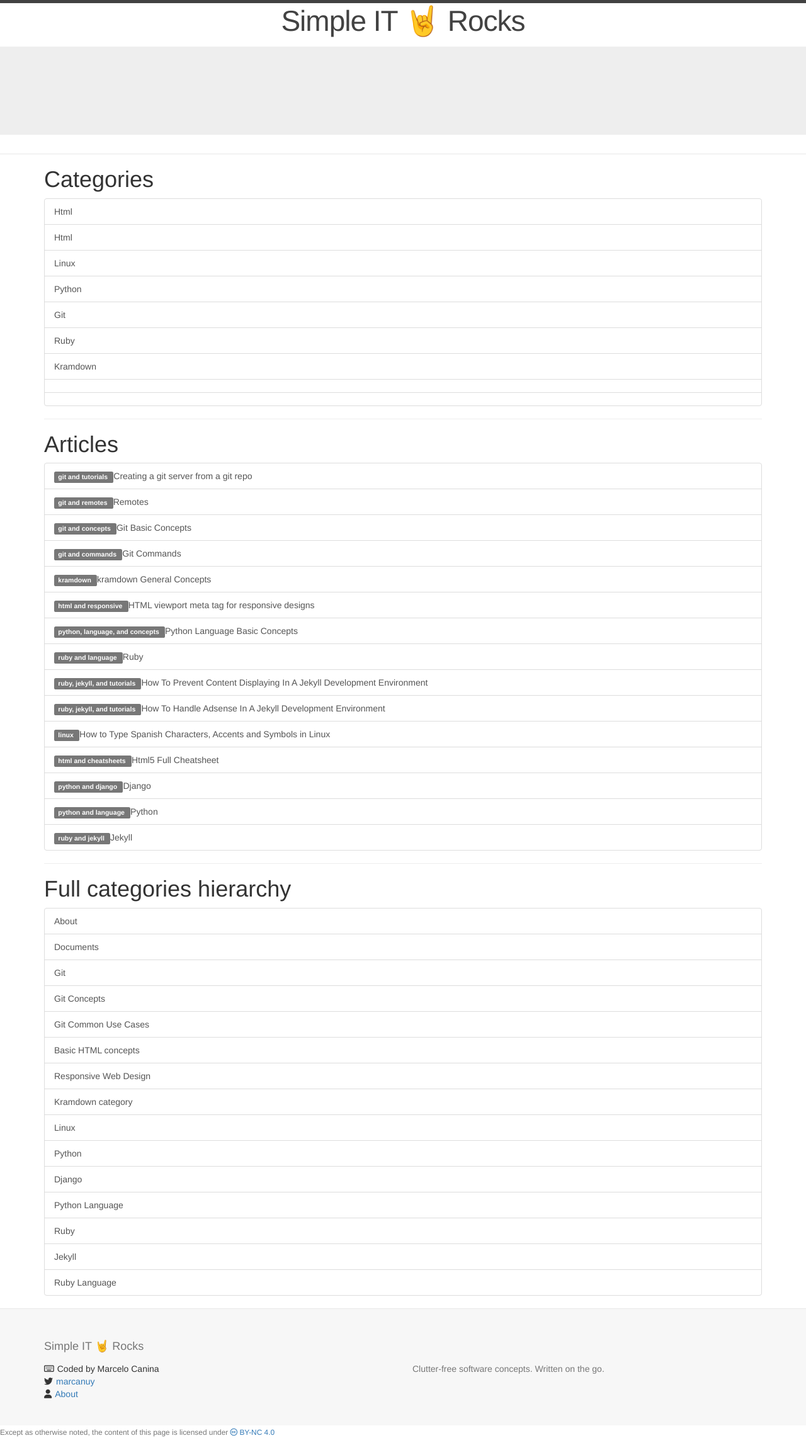
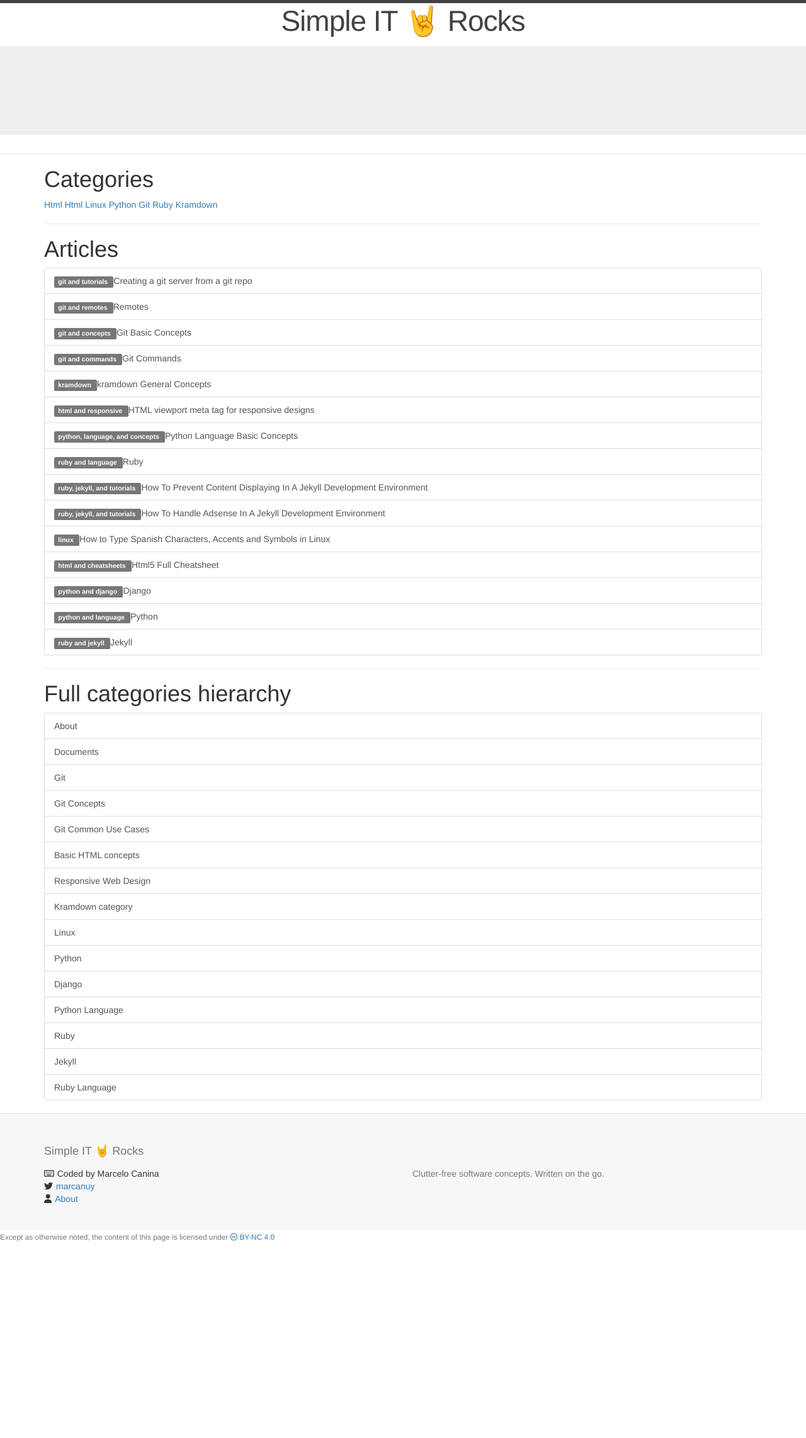
Before and after one commit to marcanuy/simpleit.rocks, a Jekyll site: the page built from index.html, in a window 1280 px wide. Shown: the whole page at 63% size. Built offline with Jekyll 4.4.1, drawn with Linux system fonts in a browser that asks for light colours; nearby versions of some CDN libraries; library files that are not in the unit come from our copies; after the commit the page ends 1974 px from its top, so only the background shows below that.

Commit message:
switched to categories in homepage as nav

```diff
--- a/index.html
+++ b/index.html
@@ -23,15 +23,16 @@ description: >
 
     {% assign categories = first_level_categories | split: ',' | uniq %}
 
-    <div class="list-group">
+    <nav class="nav nav-inline">
       {% for category in categories %}
       {% unless category == blank %}
-      <a class="list-group-item" href="{{ site.baseurl }}/{{ site.docs_dir}}/{{ category | strip }}/">
+
+      <a class="nav-link" href="{{ site.baseurl }}/{{ site.docs_dir}}/{{ category | strip }}/">
 	{{ category | strip | capitalize }}
       </a>
       {% endunless %}
       {% endfor %}
-    </div>
+    </nav>
   </div> <!--containter-->
 
   <hr />
```
